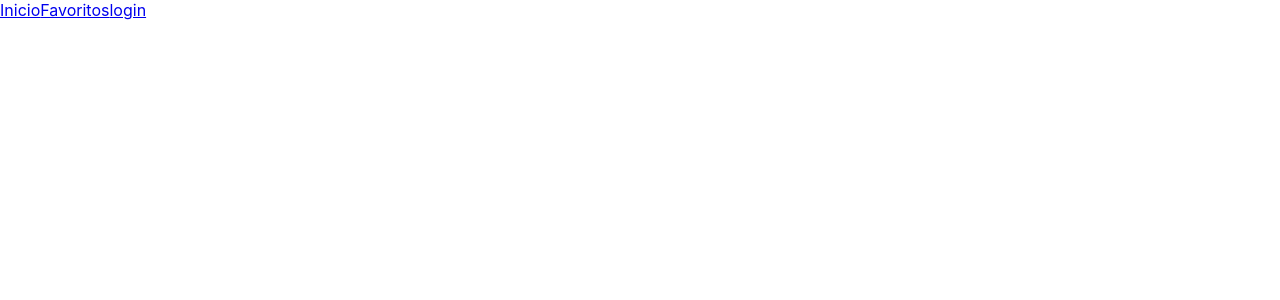
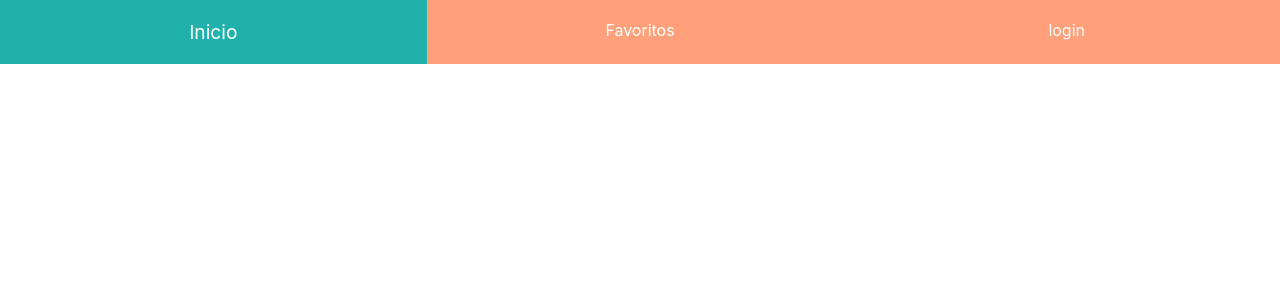
Before and after one commit to LauraArcidiacono/React-Practice-Tinder, a React (Create React App) app: page / in a window 1280 px wide. Shown: the top 300 px of the page. Built offline with nearby package versions, Linux system fonts and the light colour scheme.

Commit message:
Update styles to App module

```diff
--- a/src/App.css
+++ b/src/App.css
@@ -1,38 +1,23 @@
-.App {
-  text-align: center;
+.nav-bar {
+  margin-bottom: 20px;
+  width: 100%;
+  display: flex;
+  box-sizing: border-box;
 }
 
-.App-logo {
-  height: 40vmin;
-  pointer-events: none;
+.link {
+  text-align: center;
+  width: 100%;
+  text-decoration: none;
+  color: white;
+  background-color: lightsalmon;
+  padding: 20px 10px;
+  box-sizing: border-box;
+  transition: all 0.3s;
+  cursor: pointer;
 }
 
-@media (prefers-reduced-motion: no-preference) {
-  .App-logo {
-    animation: App-logo-spin infinite 20s linear;
-  }
+.active {
+  background-color: lightseagreen;
+  font-size: 1.2rem;
 }
-
-.App-header {
-  background-color: #282c34;
-  min-height: 100vh;
-  display: flex;
-  flex-direction: column;
-  align-items: center;
-  justify-content: center;
-  font-size: calc(10px + 2vmin);
-  color: white;
-}
-
-.App-link {
-  color: #61dafb;
-}
-
-@keyframes App-logo-spin {
-  from {
-    transform: rotate(0deg);
-  }
-  to {
-    transform: rotate(360deg);
-  }
-}
```
